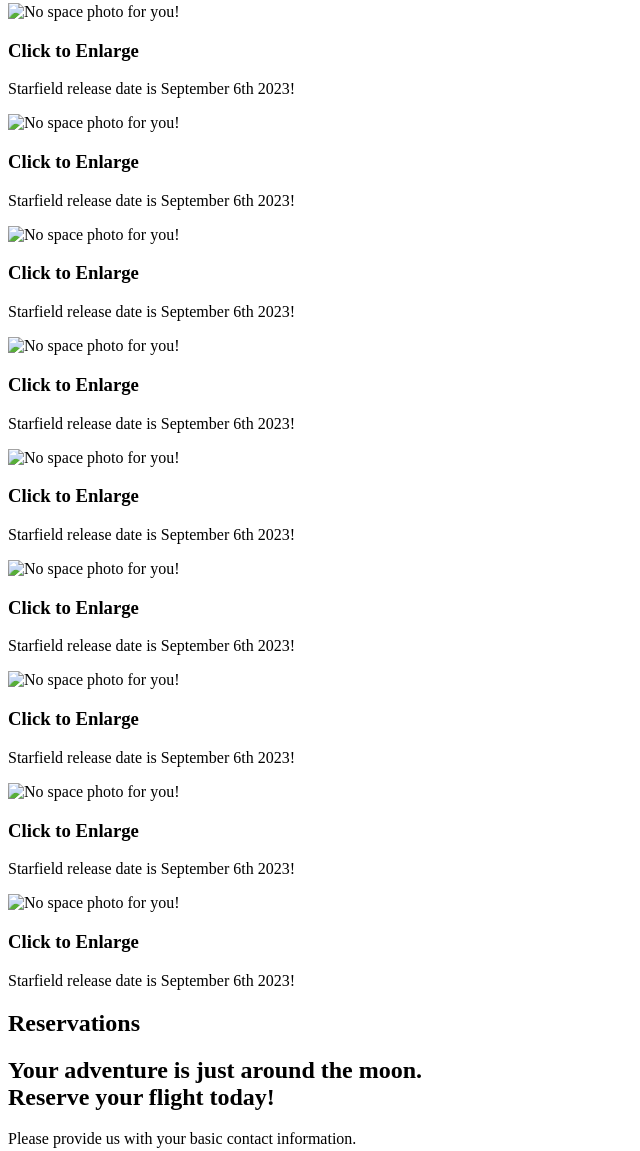
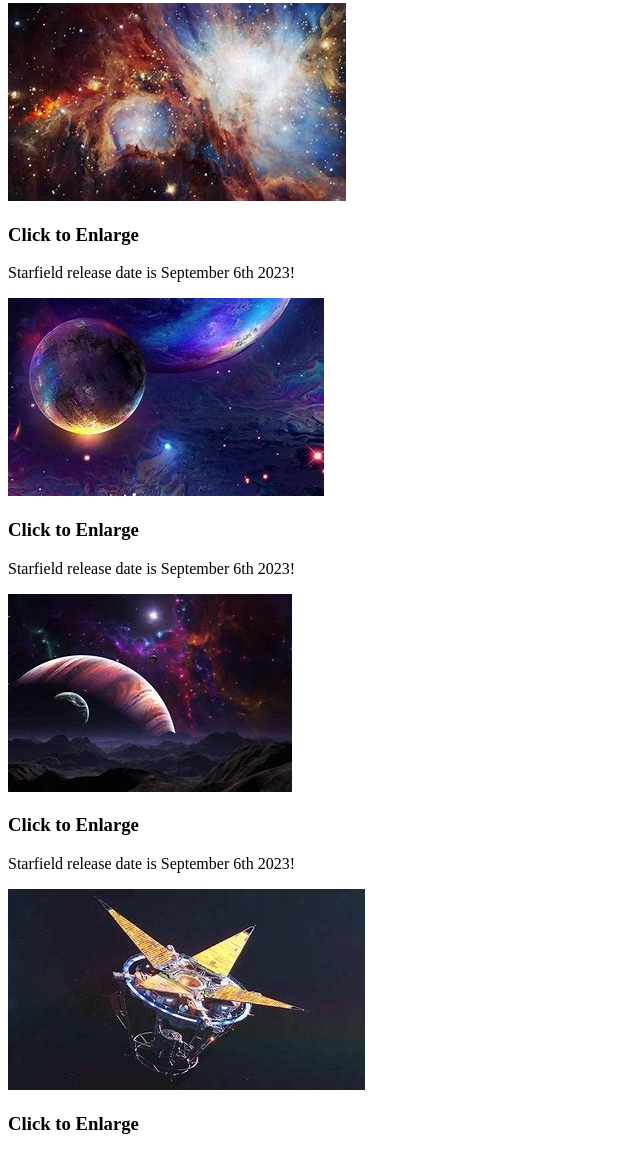
Before and after one commit to J0SH001/HTML-CSS-Projects, a plain HTML site: page Space Station Project/Index.html in a window 1280 px wide. Shown: the part 168-1319 px from the top of the page, without its empty margins (0-640 px from the left). Drawn offline with Linux system fonts and the light colour scheme; files whose address does not match are found by name.

Commit message:
Fixing pictures

```diff
--- a/Space Station Project/Index.html
+++ b/Space Station Project/Index.html
@@ -36,7 +36,7 @@
 					<!--PHOTO-CONTAINER 1-->
 					<div>
 						<div>
-							<img src="C:\Users\Josh\Documents\GitHub\HTML-CSS-Projects\Space Station Project\Images\Thumb\Thumbnail_#1.jpg" alt="No space photo for you!"/>
+							<img src="C:\Users\Josh\Documents\GitHub\HTML-CSS-Projects\Space Station Project\Images\Thumb\Thumbnail_1.jpg" alt="No space photo for you!"/>
 							<div>
 								<h3>Click to Enlarge</h3>
 								<p>Starfield release date is September 6th 2023!</p>
@@ -48,7 +48,7 @@
 					<!--PHOTO-CONTAINER 2-->
 					<div>
 						<div>
-						<img src="C:\Users\Josh\Documents\GitHub\HTML-CSS-Projects\Space Station Project\Images\Thumb\Thumbnail_#2.jpg" alt="No space photo for you!">
+						<img src="C:\Users\Josh\Documents\GitHub\HTML-CSS-Projects\Space Station Project\Images\Thumb\Thumbnail_2.jpg" alt="No space photo for you!">
 							<div>
 								<h3>Click to Enlarge</h3>
 								<p>Starfield release date is September 6th 2023!</p>
@@ -60,7 +60,7 @@
 					<!--PHOTO-CONTAINER 3-->
 					<div>
 						<div>
-							<img src="C:\Users\Josh\Documents\GitHub\HTML-CSS-Projects\Space Station Project\Images\Thumb\Thumbnail_#3.jpg" alt="No space photo for you!">
+							<img src="C:\Users\Josh\Documents\GitHub\HTML-CSS-Projects\Space Station Project\Images\Thumb\Thumbnail_3.jpg" alt="No space photo for you!">
 							<div>
 								<h3>Click to Enlarge</h3>
 								<p>Starfield release date is September 6th 2023!</p>
@@ -72,7 +72,7 @@
 					<!--PHOTO-CONTAINER 4-->
 					<div>
 						<div>
-							<img src="C:\Users\Josh\Documents\GitHub\HTML-CSS-Projects\Space Station Project\Images\Thumb\Thumbnail_#4.jpg" alt="No space photo for you!">
+							<img src="C:\Users\Josh\Documents\GitHub\HTML-CSS-Projects\Space Station Project\Images\Thumb\Thumbnail_4.jpg" alt="No space photo for you!">
 							<div>
 								<h3>Click to Enlarge</h3>
 								<p>Starfield release date is September 6th 2023!</p>
@@ -84,7 +84,7 @@
 					<!--PHOTO-CONTAINER 5-->
 					<div>
 						<div>
-							<img src="C:\Users\Josh\Documents\GitHub\HTML-CSS-Projects\Space Station Project\Images\Thumb\Thumbnail_#5.jpg" alt="No space photo for you!">
+							<img src="C:\Users\Josh\Documents\GitHub\HTML-CSS-Projects\Space Station Project\Images\Thumb\Thumbnail_5.jpg" alt="No space photo for you!">
 							<div>
 								<h3>Click to Enlarge</h3>
 								<p>Starfield release date is September 6th 2023!</p>
@@ -96,7 +96,7 @@
 					<!--PHOTO-CONTAINER 6-->
 					<div>
 						<div>
-							<img src="C:\Users\Josh\Documents\GitHub\HTML-CSS-Projects\Space Station Project\Images\Thumb\Thumbnail_#6.jpg" alt="No space photo for you!">
+							<img src="C:\Users\Josh\Documents\GitHub\HTML-CSS-Projects\Space Station Project\Images\Thumb\Thumbnail_6.jpg" alt="No space photo for you!">
 							<div>
 								<h3>Click to Enlarge</h3>
 								<p>Starfield release date is September 6th 2023!</p>
@@ -108,7 +108,7 @@
 					<!--PHOTO-CONTAINER 7-->
 					<div>
 						<div>
-							<img src="C:\Users\Josh\Documents\GitHub\HTML-CSS-Projects\Space Station Project\Images\Thumb\Thumbnail_#7.jpg" alt="No space photo for you!">
+							<img src="C:\Users\Josh\Documents\GitHub\HTML-CSS-Projects\Space Station Project\Images\Thumb\Thumbnail_7.jpg" alt="No space photo for you!">
 							<div>
 								<h3>Click to Enlarge</h3>
 								<p>Starfield release date is September 6th 2023!</p>
@@ -120,7 +120,7 @@
 					<!--PHOTO-CONTAINER 8-->
 					<div>
 						<div>
-							<img src="C:\Users\Josh\Documents\GitHub\HTML-CSS-Projects\Space Station Project\Images\Thumb\Thumbnail_#8.jpg" alt="No space photo for you!">
+							<img src="C:\Users\Josh\Documents\GitHub\HTML-CSS-Projects\Space Station Project\Images\Thumb\Thumbnail_8.jpg" alt="No space photo for you!">
 							<div>
 								<h3>Click to Enlarge</h3>
 								<p>Starfield release date is September 6th 2023!</p>
@@ -132,7 +132,7 @@
 					<!--PHOTO-CONTAINER 9-->
 					<div>
 						<div>
-						<img src="C:\Users\Josh\Documents\GitHub\HTML-CSS-Projects\Space Station Project\Images\Thumb\Thumbnail_#9.jpg" alt="No space photo for you!">
+						<img src="C:\Users\Josh\Documents\GitHub\HTML-CSS-Projects\Space Station Project\Images\Thumb\Thumbnail_9.jpg" alt="No space photo for you!">
 							<div>
 								<h3>Click to Enlarge</h3>
 								<p>Starfield release date is September 6th 2023!</p>
@@ -147,7 +147,7 @@
 
 		<!-- RSVP -->
 		<section>
-			<div id="Contact">
+			<div id="Reservations">
 				<div>
 					<h1>Reservations</h1>
 					<div>
```
Also changed, not shown: Space Station Project/Images/Thumb/Thumbnail_#1.png (deleted), Space Station Project/Images/Thumb/Thumbnail_1.jpg (renamed from Space Station Project/Images/Thumb/Thumbnail_#1.jpg), Space Station Project/Images/Thumb/Thumbnail_2.jpg (renamed from Space Station Project/Images/Thumb/Thumbnail_#2.jpg), Space Station Project/Images/Thumb/Thumbnail_3.jpg (renamed from Space Station Project/Images/Thumb/Thumbnail_#3.jpg), Space Station Project/Images/Thumb/Thumbnail_4.jpg (renamed from Space Station Project/Images/Thumb/Thumbnail_#4.jpg), Space Station Project/Images/Thumb/Thumbnail_5.jpg (renamed from Space Station Project/Images/Thumb/Thumbnail_#5.jpg), Space Station Project/Images/Thumb/Thumbnail_6.jpg (renamed from Space Station Project/Images/Thumb/Thumbnail_#6.jpg), Space Station Project/Images/Thumb/Thumbnail_7.jpg (renamed from Space Station Project/Images/Thumb/Thumbnail_#7.jpg), Space Station Project/Images/Thumb/Thumbnail_8.jpg (renamed from Space Station Project/Images/Thumb/Thumbnail_#8.jpg), Space Station Project/Images/Thumb/Thumbnail_9.jpg (renamed from Space Station Project/Images/Thumb/Thumbnail_#9.jpg).
